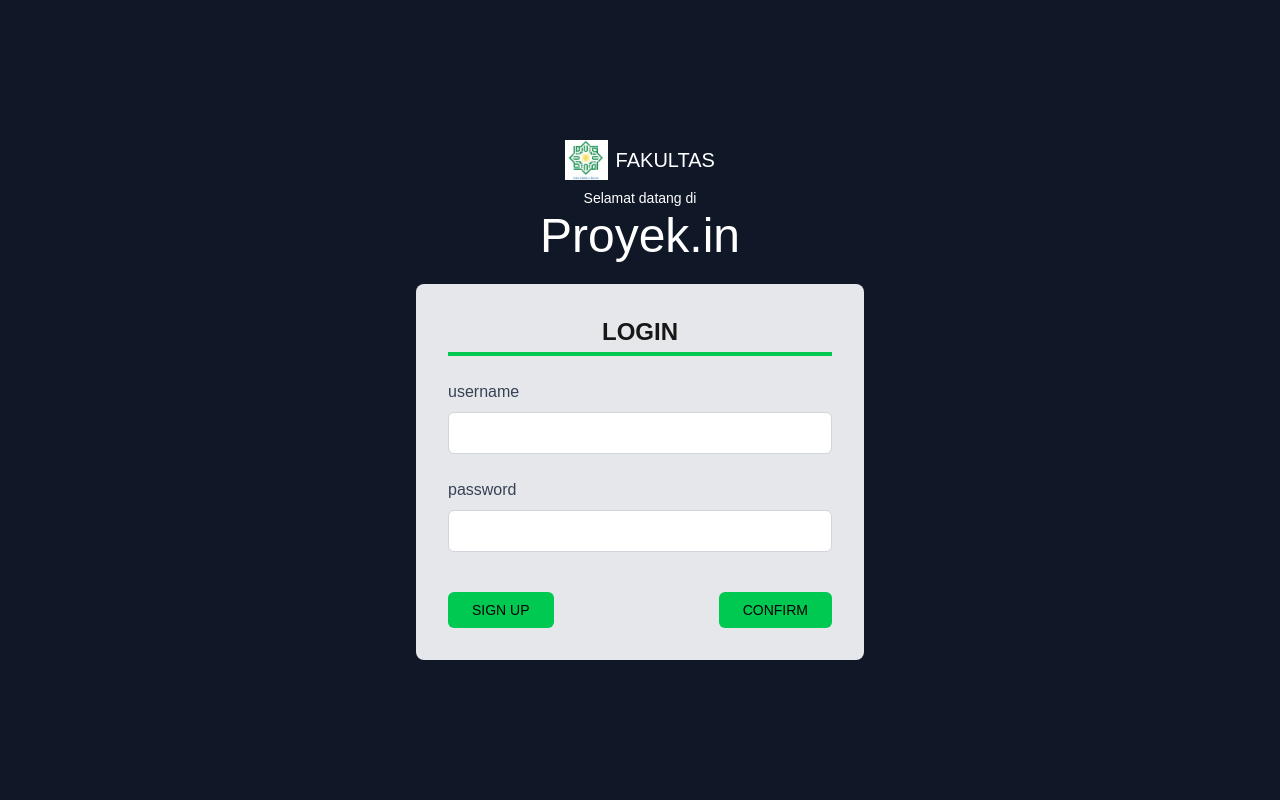
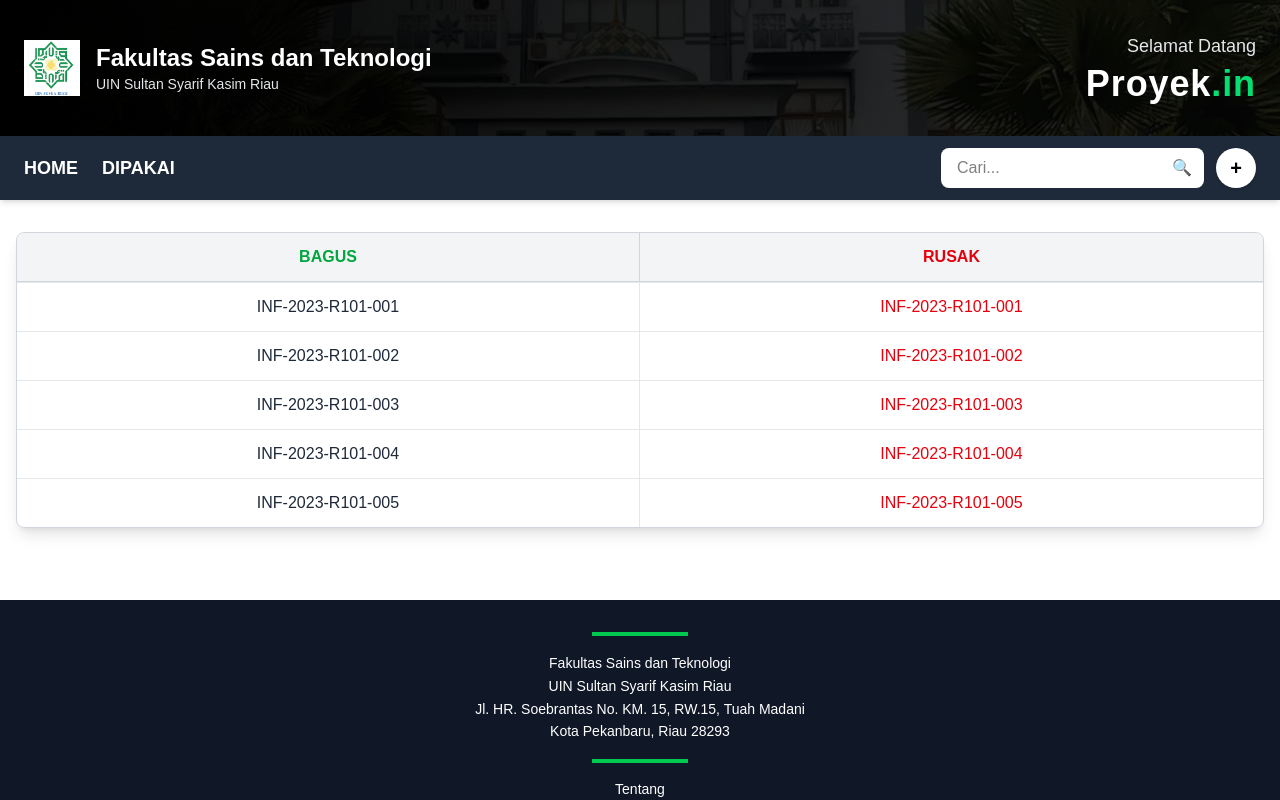
Before and after one commit to Nabilla19/UASPW, a Next.js app: page / in a window 1280 px wide. Shown: the top 800 px of the page. Built offline with nearby package versions, Linux system fonts and the light colour scheme.

Commit message:
login new

```diff
--- a/pages/index.js
+++ b/pages/index.js
@@ -1,12 +1,10 @@
 import Header from '../components/Header';
 import Footer from '../components/Footer';
 import Link from 'next/link';
-import Login from './login';
 
 export default function Home() {
   return (
     <>
-      <Login />;
       <Header />
 
       {/* Navbar */}
--- a/pages/login.js
+++ b/pages/login.js
@@ -1,19 +1,25 @@
 import { useState } from 'react';
+import { useRouter } from 'next/router';
 
 export default function Login() {
   const [activeTab, setActiveTab] = useState('login');
+  const router = useRouter();
+
+  const handleLoginSubmit = (e) => {
+    e.preventDefault();
+    // Simulasi berhasil login
+    router.push('/'); // Redirect ke halaman Home (index)
+  };
 
   return (
     <div className="min-h-screen bg-gray-900 flex items-center justify-center">
       <div className="container mx-auto px-4">
         {activeTab === 'login' ? (
-          /* Login Form */
+          // --- FORM LOGIN ---
           <div className="max-w-md mx-auto">
             <div className="mb-6 text-center">
               <div className="flex items-center justify-center mb-2">
-              <img src="/logo-uin.png" alt="Logo UIN"
-                  className="h-10"
-                />
+                <img src="/logo-uin.png" alt="Logo UIN" className="h-10" />
                 <h2 className="text-white text-xl ml-2 font-medium">FAKULTAS</h2>
               </div>
               <p className="text-white text-sm">Selamat datang di</p>
@@ -26,12 +32,13 @@ export default function Login() {
                 <div className="h-1 w-full bg-green-500 mx-auto"></div>
               </div>
 
-              <form className="space-y-6">
+              <form className="space-y-6" onSubmit={handleLoginSubmit}>
                 <div>
                   <label className="block text-gray-700 font-medium mb-2">username</label>
                   <input
                     type="text"
                     className="w-full px-3 py-2 bg-white border border-gray-300 rounded-md focus:outline-none"
+                    required
                   />
                 </div>
 
@@ -40,6 +47,7 @@ export default function Login() {
                   <input
                     type="password"
                     className="w-full px-3 py-2 bg-white border border-gray-300 rounded-md focus:outline-none"
+                    required
                   />
                 </div>
 
@@ -63,68 +71,9 @@ export default function Login() {
             </div>
           </div>
         ) : (
-          /* Sign Up Form */
+          // --- FORM SIGN UP ---
           <div className="max-w-md mx-auto">
-            <div className="mb-6 text-center">
-              <div className="flex items-center justify-center mb-2">
-              <img src="/logo-uin.png" alt="Logo UIN"
-                  className="h-10"
-                />
-                <h2 className="text-white text-xl ml-2 font-medium">FAKULTAS</h2>
-              </div>
-              <p className="text-white text-sm">Selamat datang di</p>
-              <h1 className="text-white text-5xl font-mono mt-1">Proyek.in</h1>
-            </div>
-
-            <div className="bg-gray-200 rounded-lg p-8">
-              <div className="mb-6">
-                <h2 className="text-2xl font-bold mb-1 text-center">SIGN UP</h2>
-                <div className="h-1 w-full bg-green-500 mx-auto"></div>
-              </div>
-
-              <form className="space-y-6">
-                <div>
-                  <label className="block text-gray-700 font-medium mb-2">new username</label>
-                  <input
-                    type="text"
-                    className="w-full px-3 py-2 bg-white border border-gray-300 rounded-md focus:outline-none"
-                  />
-                </div>
-
-                <div>
-                  <label className="block text-gray-700 font-medium mb-2">new password</label>
-                  <input
-                    type="password"
-                    className="w-full px-3 py-2 bg-white border border-gray-300 rounded-md focus:outline-none"
-                  />
-                </div>
-
-                <div>
-                  <label className="block text-gray-700 font-medium mb-2">confirm password</label>
-                  <input
-                    type="password"
-                    className="w-full px-3 py-2 bg-white border border-gray-300 rounded-md focus:outline-none"
-                  />
-                </div>
-
-                <div className="flex justify-between pt-4">
-                  <button
-                    type="button"
-                    onClick={() => setActiveTab('login')}
-                    className="bg-gray-400 hover:bg-gray-500 text-black px-6 py-2 rounded-md text-sm font-medium"
-                  >
-                    LOGIN
-                  </button>
-
-                  <button
-                    type="submit"
-                    className="bg-green-500 hover:bg-green-600 text-black px-6 py-2 rounded-md text-sm font-medium"
-                  >
-                    CONFIRM
-                  </button>
-                </div>
-              </form>
-            </div>
+            {/* ... (form signup sama seperti sebelumnya, tidak perlu diubah) */}
           </div>
         )}
       </div>
```
